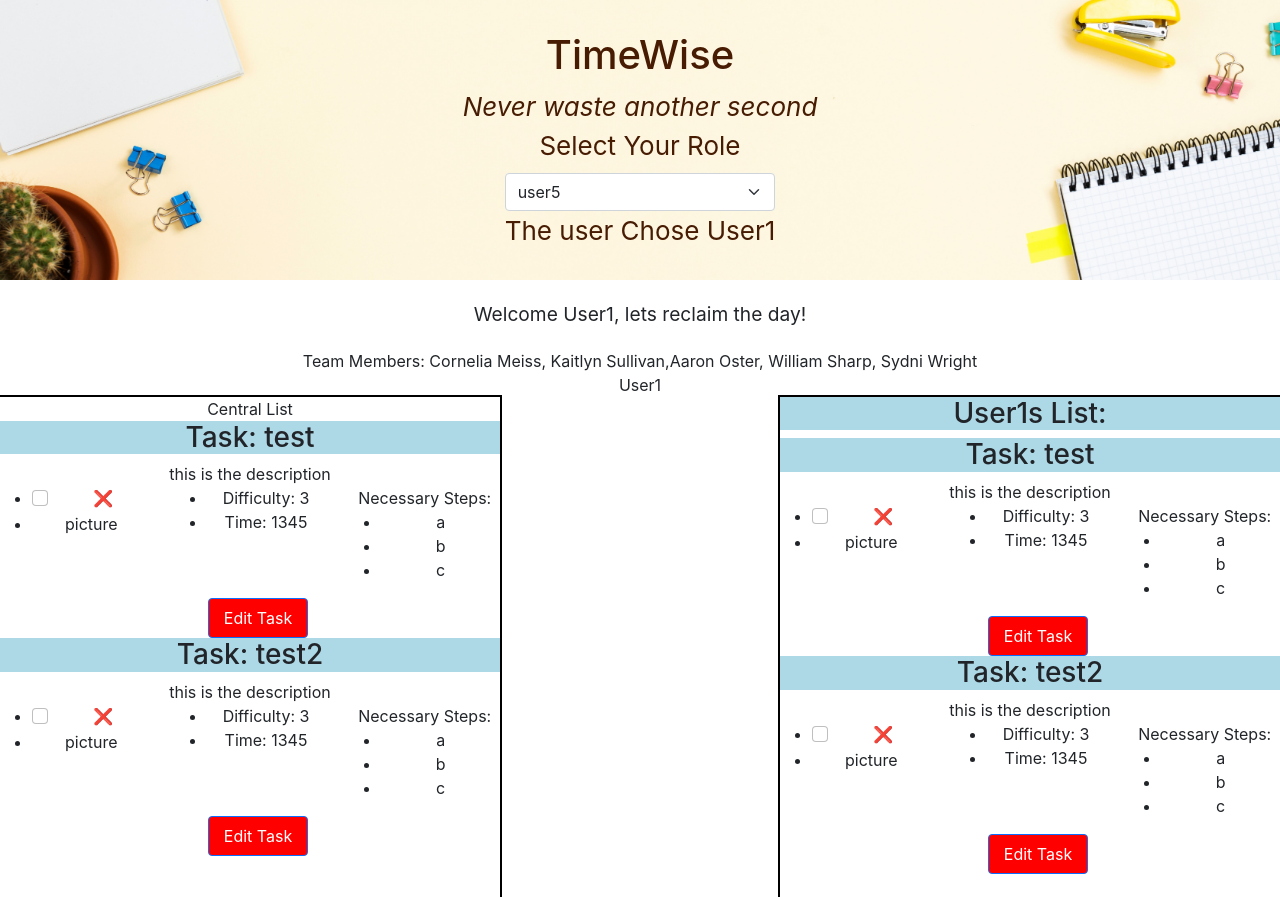
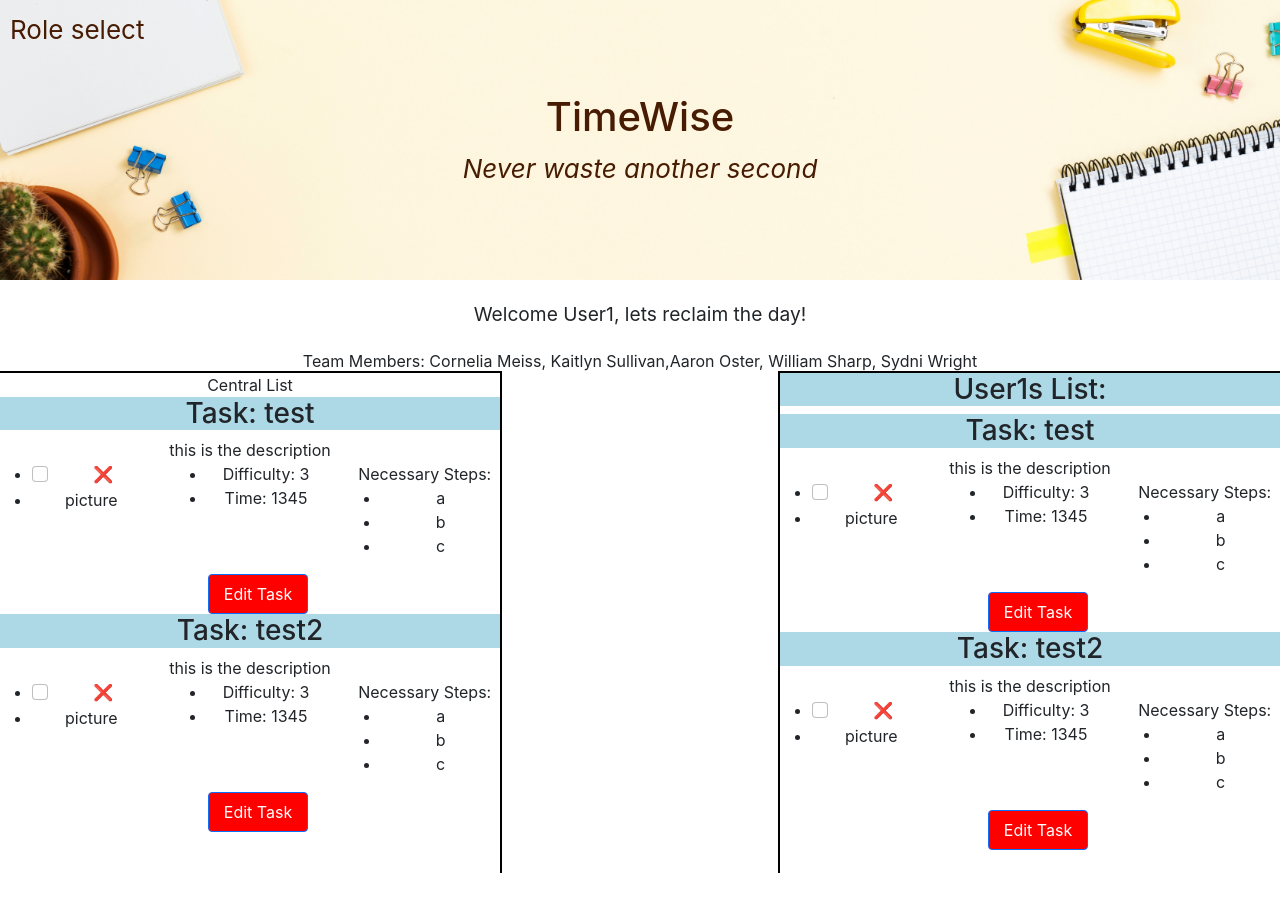
Before and after one commit to cmeiss/team18, a React (Create React App) app: page / in a window 1280 px wide. After the commit the page ends 873 px from the top, so only its background shows below. Built offline with nearby package versions, Linux system fonts and the light colour scheme.

Commit message:
removed dead code, added comments and added a top item to the drop down list because the first item isn't clickable

```diff
--- a/src/App.tsx
+++ b/src/App.tsx
@@ -4,10 +4,10 @@ import { CentralItemList } from "./list-components/CentralItemList";
 import { Task } from "./interfaces/task";
 //import { ChangeRole } from "./list-components/selectuser";
 import { User } from "./interfaces/user";
-import { Button, Form } from "react-bootstrap";
+//import { Button, Form } from "react-bootstrap";
 import { UserList } from "./list-components/UserList";
 import { ChangeRole } from "./list-components/ChangeRole";
-import { ModifyUsers } from "./list-components/selectuser";
+import { ModifyUsers } from "./list-components/ModifyUsers";
 
 const TASK: Task[] =
     //this is a completely random test task array to get something
@@ -38,14 +38,11 @@ const TASK: Task[] =
 function App(): JSX.Element {
     const [role, setRole] = useState<User>({ name: "User1", userList: TASK }); //I set this intial user to make the user list display something
     const [roles, setRoles] = useState<User[]>([
-        { name: "user5", userList: [] },
+        { name: "Please Select: ", userList: [] }, //Please select is necessary because the first item in drop down list is not selectable
         { name: "Super", userList: [] },
         { name: "Admin", userList: [] },
         { name: "User1", userList: TASK }
     ]); // these are original users these can be changed
-    const [editmode, seteditmode] = useState<boolean>(false); //whether the textbox will appear boolean
-    const [newUser, setNewUser] = useState<string>("User2"); //the value currently in the text box of edit mode
-
     function updateRole(event: React.ChangeEvent<HTMLSelectElement>) {
         const NewRole = roles.find(
             (role: User) => role.name === event.target.value
@@ -55,27 +52,6 @@ function App(): JSX.Element {
         }
     }
 
-    function updateEditMode(event: React.ChangeEvent<HTMLInputElement>) {
-        seteditmode(event.target.checked);
-    }
-    function updateUsers(event: React.ChangeEvent<HTMLInputElement>) {
-        setNewUser(event.target.value);
-    }
-
-    function AddUsersandEditMode() {
-        setRoles([...roles, { name: newUser, userList: [] }]);
-        seteditmode(false);
-    }
-
-    function DeleteUsersandEditMode() {
-        setRoles(
-            [...roles].filter((role: User): boolean =>
-                role.name !== newUser ? true : false
-            )
-        );
-        seteditmode(false);
-    }
-
     return (
         <div className="App">
             <header className="App-header">
@@ -83,23 +59,19 @@ function App(): JSX.Element {
                     <h1>TimeWise</h1>
                     <i>Never waste another second</i>
                 </hgroup>
-                {/* <div className="dropdown">
+
+                {/*Role Selection, DropDown Menu: */}
+                <div className="dropdown">
                     <span>Role select</span>
                     <div className="dropdown-content">
-                        <Form.Select value={role.name} onChange={updateRole}>
-                            {roles.map((role: User) => (
-                                // eslint-disable-next-line react/jsx-key
-                                <option value={role.name}>{role.name}</option>
-                            ))}
-                        </Form.Select>
+                        <div>
+                            <ChangeRole
+                                Role={role}
+                                roles={roles}
+                                setRole={updateRole}
+                            ></ChangeRole>
+                        </div>
                     </div>
-                </div> */}
-                <div>
-                    <ChangeRole
-                        Role={role}
-                        roles={roles}
-                        setRole={updateRole}
-                    ></ChangeRole>
                 </div>
             </header>
             <div className="welcome">
@@ -110,10 +82,9 @@ function App(): JSX.Element {
                 William Sharp, Sydni Wright
             </div>
 
-            {/*Handling state for role selection: */}
+            {/*Adding and Deleting Users: */}
             <div>
                 <div>
-                    {role.name}
                     {role.name === "Super" ? (
                         <ModifyUsers
                             Role={role}
@@ -123,7 +94,8 @@ function App(): JSX.Element {
                     ) : null}
                 </div>
             </div>
-            {/*End of role selection part*/}
+
+            {/* Displaying the Lists: */}
             <div className="user-list">
                 <UserList user={role}></UserList>
             </div>
--- a/src/list-components/ChangeRole.tsx
+++ b/src/list-components/ChangeRole.tsx
@@ -1,5 +1,5 @@
-import React, { useState } from "react";
-import { Button, Form } from "react-bootstrap";
+import React from "react";
+import { Form } from "react-bootstrap";
 import { User } from "../interfaces/user";
 //this is a function that returns a jsx element in our app.tsx file
 interface ChangeRoleProperties {
@@ -12,19 +12,12 @@ export function ChangeRole(ChangeRoleProps: ChangeRoleProperties): JSX.Element {
     return (
         <div>
             <div>
-                <Form.Group controlId="userEmotions">
-                    <Form.Label>Select Your Role</Form.Label>
-                    <Form.Select
-                        value="Roles"
-                        onChange={ChangeRoleProps.setRole}
-                    >
-                        {ChangeRoleProps.roles.map((role: User) => (
-                            // eslint-disable-next-line react/jsx-key
-                            <option value={role.name}>{role.name}</option>
-                        ))}
-                    </Form.Select>
-                </Form.Group>
-                The user Chose {ChangeRoleProps.Role.name}
+                <Form.Select value="Roles" onChange={ChangeRoleProps.setRole}>
+                    {ChangeRoleProps.roles.map((role: User) => (
+                        // eslint-disable-next-line react/jsx-key
+                        <option value={role.name}>{role.name}</option>
+                    ))}
+                </Form.Select>
             </div>
         </div>
     );
```
Also changed, not shown: src/list-components/ModifyUsers.tsx (renamed from src/list-components/selectuser.tsx).
